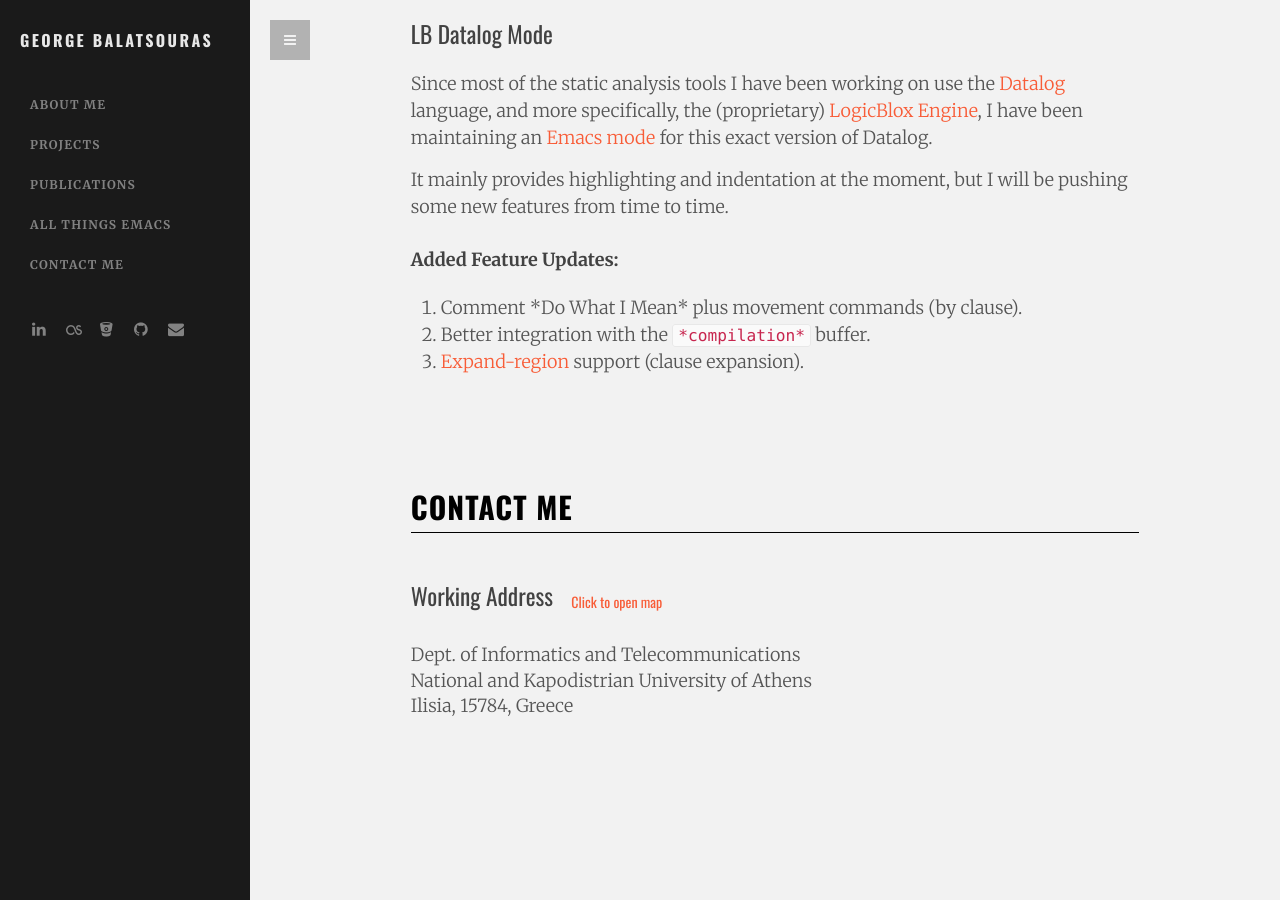
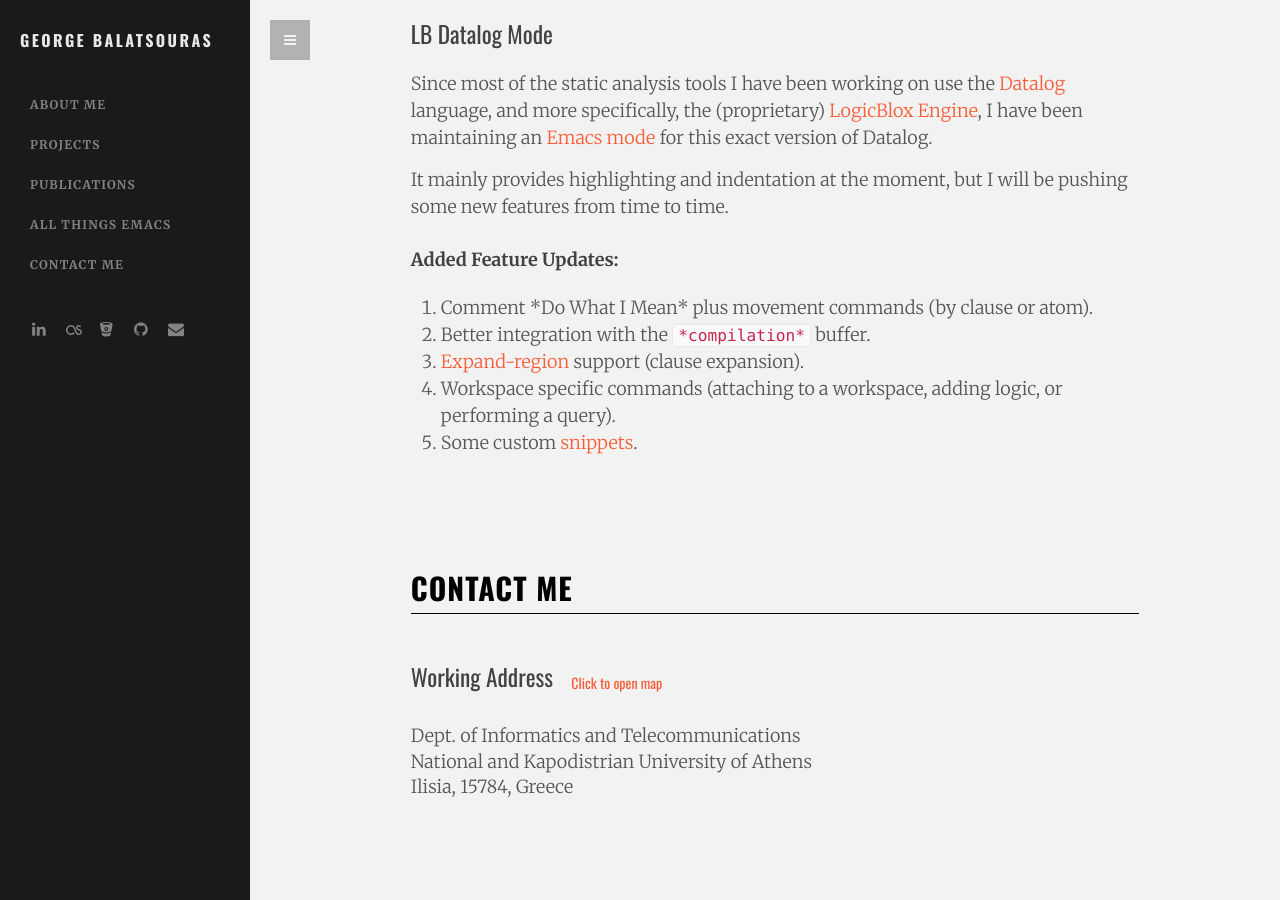
Before and after one commit to gbalats/gbalats.github.io, a Jekyll site: the page built from index.html, in a window 1280 px wide and 900 px high, scrolled down 2301 px. Built offline with Jekyll 4.4.1, drawn with Linux system fonts in a browser that asks for light colours; Markdown is read by kramdown in place of the engine named in the settings.

Commit message:
Update lb-datalog-mode features

```diff
--- a/index.html
+++ b/index.html
@@ -180,7 +180,7 @@ sections:
       <h4>Added Feature Updates:</h4>
       <ol>
         <li>
-          Comment *Do What I Mean* plus movement commands (by clause).
+          Comment *Do What I Mean* plus movement commands (by clause or atom).
         </li>
         <li>
           Better integration with the <code>*compilation*</code>
@@ -189,6 +189,13 @@ sections:
         <li>
           <a href="https://github.com/magnars/expand-region.el">Expand-region</a>
           support (clause expansion).
+        </li>
+        <li>
+          Workspace specific commands (attaching to a workspace,
+          adding logic, or performing a query).
+        </li>
+        <li>
+          Some custom <a href="https://github.com/capitaomorte/yasnippet">snippets</a>.
         </li>
       </ol>
 
```
